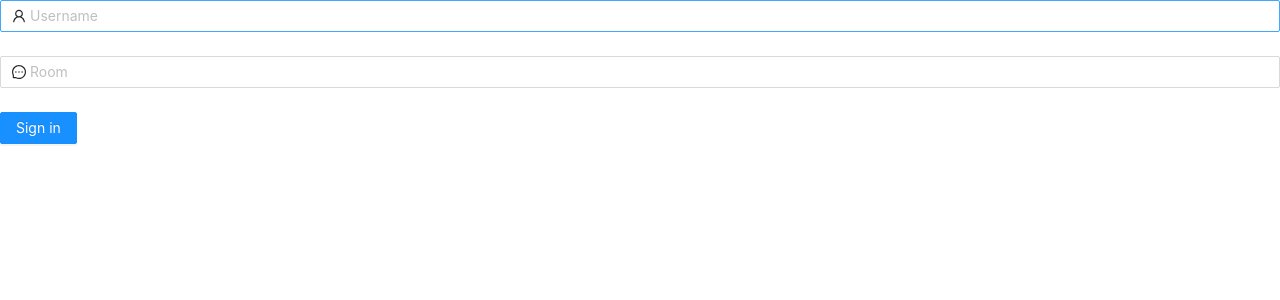
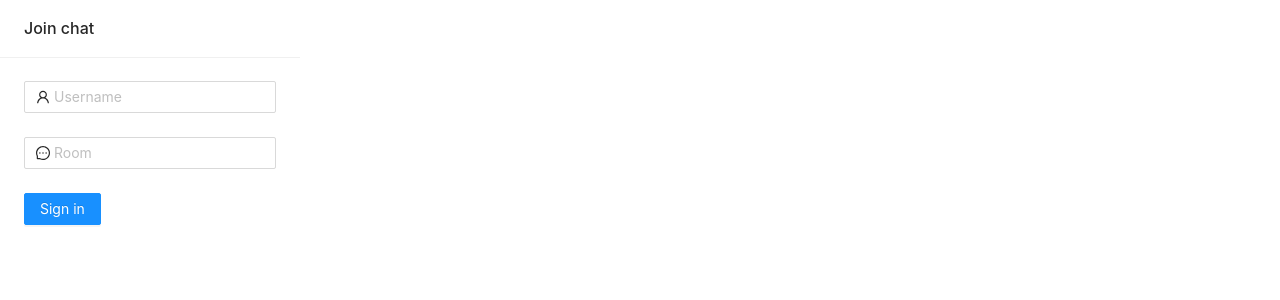
Before and after one commit to AeShevch/fora-chat, a React (Create React App) app in the folder client/: page / in a window 1280 px wide. Shown: the top 300 px of the page. Built offline with nearby package versions, Linux system fonts and the light colour scheme.

Commit message:
refactor(Join component): Refactors code

```diff
--- a/client/package.json
+++ b/client/package.json
@@ -38,5 +38,9 @@
       "last 1 firefox version",
       "last 1 safari version"
     ]
+  },
+  "devDependencies": {
+    "node-sass": "^4.14.1",
+    "sass-loader": "^8.0.2"
   }
 }
--- /dev/null
+++ b/client/src/components/Join/Form/Form.js
@@ -0,0 +1,72 @@
+import React from "react";
+import "antd/dist/antd.css";
+import { Form, Input, Button } from "antd";
+import { UserOutlined, MessageOutlined } from "@ant-design/icons";
+import { Link } from "react-router-dom";
+
+export default class JoinForm extends React.Component {
+  constructor(props) {
+    super(props);
+    this.state = {
+      name: ``,
+      room: ``,
+    };
+  }
+
+  _onChangeHandler = (evt, fieldName) => {
+    this.setState({
+      [fieldName]: evt.target.value,
+    });
+  };
+
+  _onSubmitHandler = (evt) => (!this.state.name || !this.state.room ? evt.preventDefault() : null);
+
+  render() {
+    return (
+      <Form
+        name="normal_login"
+        className="login-form"
+        initialValues={{
+          remember: true,
+        }}
+      >
+        <Form.Item
+          name="username"
+          dataName="name"
+          onChange={(evt) => this._onChangeHandler(evt, `name`)}
+          rules={[
+            {
+              required: true,
+              message: "Please input your Username!",
+            },
+          ]}
+        >
+          <Input prefix={<UserOutlined className="site-form-item-icon" />} placeholder="Username" />
+        </Form.Item>
+        <Form.Item
+          name="room"
+          onChange={(evt) => this._onChangeHandler(evt, `room`)}
+          rules={[
+            {
+              required: true,
+              message: "Please input your Room!",
+            },
+          ]}
+        >
+          <Input prefix={<MessageOutlined className="site-form-item-icon" />} placeholder="Room" />
+        </Form.Item>
+
+        <Form.Item>
+          <Link
+            onClick={this._onSubmitHandler}
+            to={`/chat?name=${this.state.name}&room=${this.state.room}`}
+          >
+            <Button type="primary" htmlType="submit" className="login-form-button">
+              Sign in
+            </Button>
+          </Link>
+        </Form.Item>
+      </Form>
+    );
+  }
+}
--- a/client/src/components/Join/Join.js
+++ b/client/src/components/Join/Join.js
@@ -1,62 +1,13 @@
-import React, { useState } from 'react';
-import { Link } from 'react-router-dom';
-import 'antd/dist/antd.css';
-import { Form, Input, Button } from 'antd';
-import { UserOutlined, MessageOutlined } from '@ant-design/icons';
+import React from "react";
+import "antd/dist/antd.css";
+import { Card } from "antd";
+import JoinForm from "./Form/Form";
 
 const Join = () => {
-  const [name, setName] = useState('');
-  const [room, setRoom] = useState('');
-
-  const onFinish = (values) => {
-    console.log('Received values of form: ', values);
-  };
-
   return (
-    <Form
-      name="normal_login"
-      className="login-form"
-      initialValues={{
-        remember: true,
-      }}
-      onFinish={onFinish}
-    >
-      <Form.Item
-        name="username"
-        onChange={(evt) => setName(evt.target.value)}
-        rules={[
-          {
-            required: true,
-            message: 'Please input your Username!',
-          },
-        ]}
-      >
-        <Input prefix={<UserOutlined className="site-form-item-icon" />} placeholder="Username" />
-      </Form.Item>
-      <Form.Item
-        name="room"
-        onChange={(evt) => setRoom(evt.target.value)}
-        rules={[
-          {
-            required: true,
-            message: 'Please input your Room!',
-          },
-        ]}
-      >
-        <Input prefix={<MessageOutlined className="site-form-item-icon" />} placeholder="Room" />
-      </Form.Item>
-
-      <Form.Item>
-        <Link
-          onClick={(evt) => (!name || !room ? evt.preventDefault() : null)}
-          to={`/chat?name=${name}&room=${room}`}
-        >
-          <Button type="primary" htmlType="submit" className="login-form-button">
-            Sign in
-          </Button>
-        </Link>
-      </Form.Item>
-    </Form>
+    <Card title="Join chat" bordered={false} style={{ width: 300 }}>
+      <JoinForm />
+    </Card>
   );
 };
 
--- a/client/src/components/Messages/Messages.js
+++ b/client/src/components/Messages/Messages.js
@@ -20,7 +20,6 @@ const CommentList = ({ comments }) => {
       itemLayout="horizontal"
       renderItem={(props) => (
         <List.Item>
-          {console.log({ ...props })}
           <Comment {...adapter(props)} />
         </List.Item>
       )}
@@ -43,19 +42,15 @@ const Editor = ({ onChange, onSubmit, submitting, value }) => (
 
 export default class ChatForm extends React.Component {
   constructor(props) {
-    console.log("click");
     super(props);
-    // console.log(props);
     this.state = {
       comments: "",
       submitting: false,
       value: "",
     };
   }
-  // this.state.comments = this.props.messages;
 
   handleSubmit = (evt) => {
-    // console.log(this.props.messages);
     if (!this.state.value) {
       return;
     }
@@ -64,8 +59,8 @@ export default class ChatForm extends React.Component {
       comments: [
         {
           author: this.props.name,
-          avatar: "https://zos.alipayobjects.com/rmsportal/ODTLcjxAfvqbxHnVXCYX.png",
-          content: <p>{this.state.value}</p>,
+          avatar: AVATAR_PATH,
+          content: this.state.value,
           datetime: moment().fromNow(),
         },
         ...this.state.comments,
@@ -92,8 +87,6 @@ export default class ChatForm extends React.Component {
   render() {
     const { comments, submitting, value } = this.state;
 
-    console.log(this.props.messages);
-
     return (
       <div>
         <CommentList comments={comments} />
```
Also changed, not shown: 2 other files (tests, documents, lock files or other folders).
